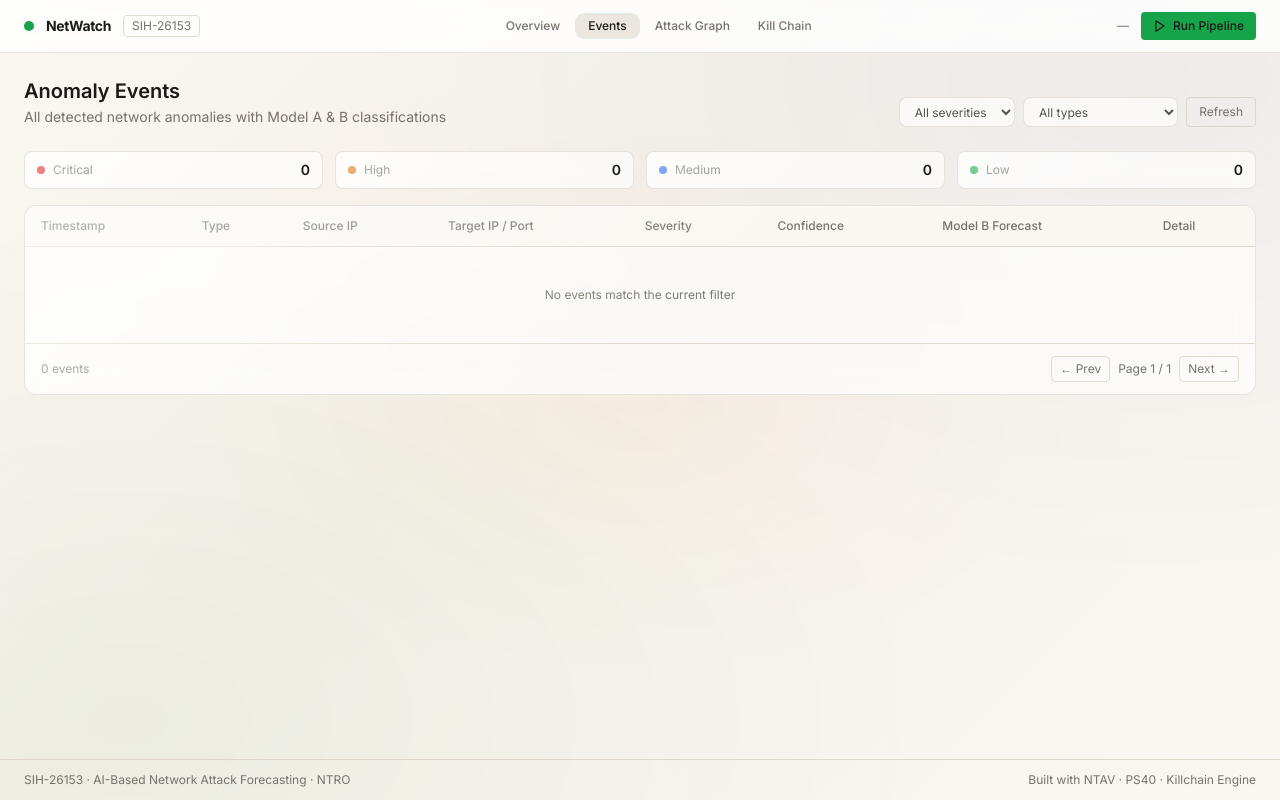
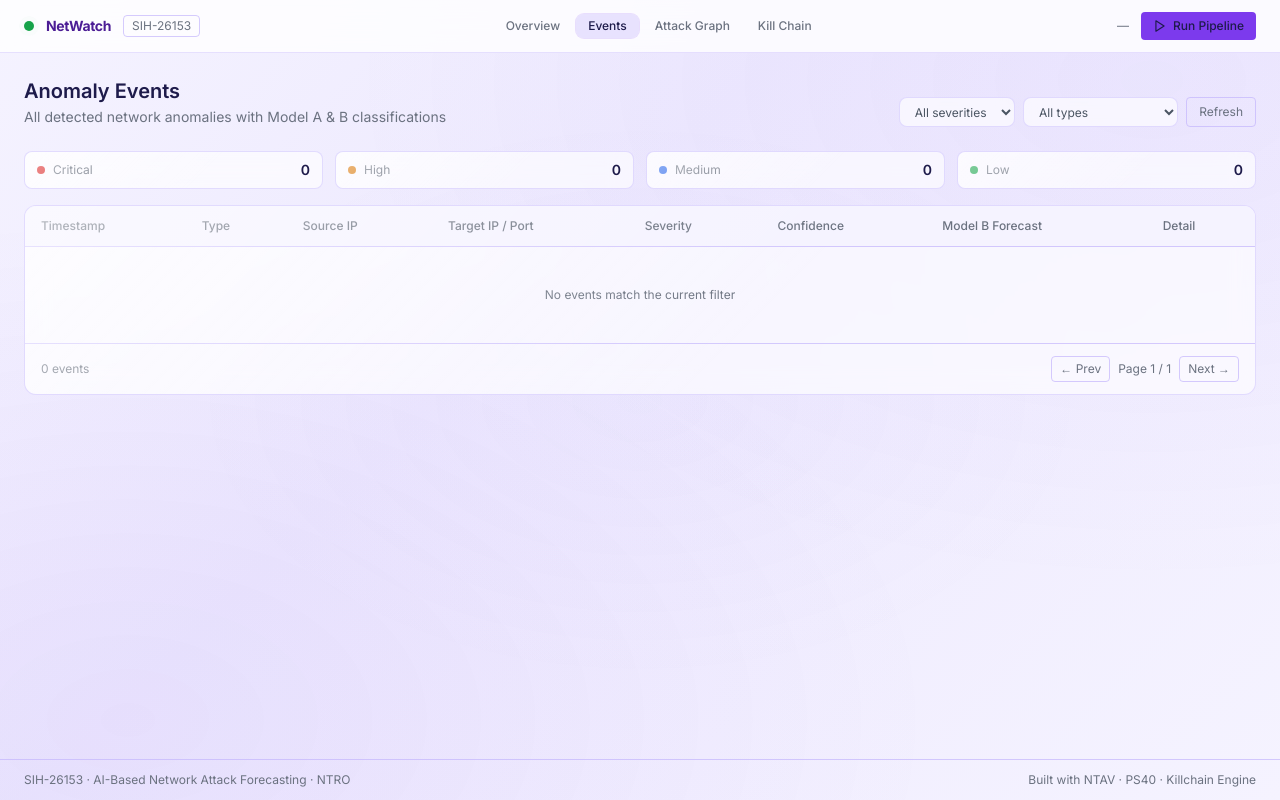
Before and after one commit to SabarishR08/SIH26153-AI-Network-Attack-Forecasting, a Flask app: page /events in a window 1280 px wide. Run offline with Flask 3, Linux system fonts and the light colour scheme; data that the repository does not hold is empty; some libraries are stand-ins or nearby versions.

Commit message:
style: switch to light purple color theme
- Lavender background (#f5f3ff) with purple gradient mesh
- Purple-tinted glassmorphic cards and borders
- Deep indigo text (#1e1b4b) for contrast
- Purple accent color (#7c3aed) throughout
- Updated scrollbars and hover effects to purple
- All 355 tests passing

🤖 Generated with Codebuff
Co-Authored-By: Codebuff <noreply@codebuff.com>

```diff
--- a/integration/static/css/main.css
+++ b/integration/static/css/main.css
@@ -7,9 +7,9 @@ body::before {
   inset: 0;
   z-index: -1;
   background:
-    radial-gradient(ellipse at 10% 90%, rgba(22,163,74,0.04) 0%, transparent 50%),
-    radial-gradient(ellipse at 90% 10%, rgba(37,99,235,0.04) 0%, transparent 50%),
-    radial-gradient(ellipse at 50% 50%, rgba(217,119,6,0.03) 0%, transparent 50%);
+    radial-gradient(ellipse at 10% 90%, rgba(124,58,237,0.06) 0%, transparent 50%),
+    radial-gradient(ellipse at 90% 10%, rgba(139,92,246,0.05) 0%, transparent 50%),
+    radial-gradient(ellipse at 50% 50%, rgba(167,139,250,0.04) 0%, transparent 50%);
   pointer-events: none;
 }
 
@@ -18,26 +18,26 @@ body::before {
   display: inline-block;
   padding: 0.25rem 0.75rem;
   border-radius: 0.5rem;
-  color: #78716c;
+  color: #6b7280;
   font-size: 0.75rem;
   font-weight: 500;
   transition: all 0.2s cubic-bezier(0.4, 0, 0.2, 1);
   text-decoration: none;
 }
 .nav-link:hover {
-  color: #292524;
-  background: rgba(214, 204, 189, 0.35);
+  color: #374151;
+  background: rgba(196, 181, 253, 0.25);
 }
 .nav-active {
-  color: #1c1917 !important;
-  background: rgba(214, 204, 189, 0.45);
-  box-shadow: 0 0 0 1px rgba(22,163,74,0.15);
+  color: #1e1b4b !important;
+  background: rgba(196, 181, 253, 0.35);
+  box-shadow: 0 0 0 1px rgba(124,58,237,0.15);
 }
 
 /* ── Stat cards ─────────────────────────────────────────── */
 .stat-card {
   background: rgba(255, 255, 255, 0.65);
-  border: 1px solid rgba(214, 204, 189, 0.5);
+  border: 1px solid rgba(196, 181, 253, 0.45);
   border-radius: 0.875rem;
   padding: 1.25rem;
   backdrop-filter: blur(12px);
@@ -85,7 +85,7 @@ body::before {
   background: rgba(255, 255, 255, 0.65) !important;
   backdrop-filter: blur(12px) !important;
   -webkit-backdrop-filter: blur(12px) !important;
-  border: 1px solid rgba(214, 204, 189, 0.5) !important;
+  border: 1px solid rgba(196, 181, 253, 0.45) !important;
   border-radius: 0.875rem;
   transition: all 0.25s cubic-bezier(0.4, 0, 0.2, 1);
   position: relative;
@@ -155,8 +155,8 @@ body::before {
 /* ── Filter selects ─────────────────────────────────────── */
 .filter-select {
   background: rgba(255, 255, 255, 0.65);
-  border: 1px solid rgba(214, 204, 189, 0.5);
-  color: #57534e;
+  border: 1px solid rgba(196, 181, 253, 0.45);
+  color: #4b5563;
   font-size: 0.75rem;
   padding: 0.35rem 0.7rem;
   border-radius: 0.5rem;
@@ -211,27 +211,27 @@ tbody tr:hover {
   pointer-events: none;
   position: fixed;
   background: rgba(255, 255, 255, 0.92);
-  border: 1px solid rgba(214, 204, 189, 0.5);
+  border: 1px solid rgba(196, 181, 253, 0.45);
   border-radius: 8px;
   padding: 8px 12px;
   font-size: 11px;
-  color: #1c1917;
+  color: #1e1b4b;
   z-index: 100;
   display: none;
   backdrop-filter: blur(12px);
   -webkit-backdrop-filter: blur(12px);
-  box-shadow: 0 8px 24px rgba(0, 0, 0, 0.08);
+  box-shadow: 0 8px 24px rgba(124,58,237,0.08);
 }
 
 /* ── Scrollbar ───────────────────────────────────────────── */
 ::-webkit-scrollbar { width: 6px; height: 6px; }
 ::-webkit-scrollbar-track { background: transparent; }
 ::-webkit-scrollbar-thumb {
-  background: rgba(214, 204, 189, 0.6);
+  background: rgba(196, 181, 253, 0.5);
   border-radius: 3px;
 }
 ::-webkit-scrollbar-thumb:hover {
-  background: rgba(168, 162, 158, 0.8);
+  background: rgba(139, 92, 246, 0.5);
 }
 
 /* ── Animations ─────────────────────────────────────────── */
@@ -265,13 +265,14 @@ tbody tr:hover {
   background: rgba(255, 255, 255, 0.5);
   backdrop-filter: blur(12px);
   -webkit-backdrop-filter: blur(12px);
-  border: 1px solid rgba(214, 204, 189, 0.4);
+  border: 1px solid rgba(196, 181, 253, 0.4);
 }
 
 /* ── Glow effect for accents ────────────────────────────── */
-.glow-green { box-shadow: 0 0 12px rgba(22,163,74,0.12); }
-.glow-blue  { box-shadow: 0 0 12px rgba(37,99,235,0.12); }
-.glow-red   { box-shadow: 0 0 12px rgba(220,38,38,0.12); }
+.glow-green  { box-shadow: 0 0 12px rgba(22,163,74,0.12); }
+.glow-blue   { box-shadow: 0 0 12px rgba(37,99,235,0.12); }
+.glow-red    { box-shadow: 0 0 12px rgba(220,38,38,0.12); }
+.glow-purple { box-shadow: 0 0 12px rgba(124,58,237,0.12); }
 
-/* ── Text color helpers for light theme ─────────────────── */
-.text-white { color: #1c1917 !important; }
+/* ── Text color helpers ─────────────────────────────────── */
+.text-white { color: #1e1b4b !important; }
--- a/integration/templates/base.html
+++ b/integration/templates/base.html
@@ -12,11 +12,11 @@
       theme: {
         extend: {
           colors: {
-            surface:  '#faf7f2',
+            surface:  '#f5f3ff',
             card:     'rgba(255, 255, 255, 0.7)',
-            border:   'rgba(214, 204, 189, 0.7)',
-            accent:   '#16a34a',
-            muted:    '#78716c',
+            border:   'rgba(196, 181, 253, 0.7)',
+            accent:   '#7c3aed',
+            muted:    '#6b7280',
             critical: '#dc2626',
             high:     '#d97706',
             medium:   '#2563eb',
@@ -38,17 +38,17 @@
   <link rel="stylesheet" href="{{ url_for('static', filename='css/main.css') }}" />
 </head>
 
-<body class="bg-surface text-stone-800 font-sans min-h-screen flex flex-col antialiased" style="background: linear-gradient(135deg, #faf7f2 0%, #f5f0e8 40%, #faf7f2 100%); background-attachment: fixed;">
+<body class="bg-surface text-stone-800 font-sans min-h-screen flex flex-col antialiased" style="background: linear-gradient(135deg, #f5f3ff 0%, #ede9fe 40%, #f5f3ff 100%); background-attachment: fixed;">
 
   <!-- ── Top nav ─────────────────────────────────────────── -->
-  <header class="border-b px-6 py-3 flex items-center justify-between sticky top-0 z-50" style="background: rgba(255,255,255,0.8); border-color: rgba(214,204,189,0.5); backdrop-filter: blur(16px); -webkit-backdrop-filter: blur(16px);">
+  <header class="border-b px-6 py-3 flex items-center justify-between sticky top-0 z-50" style="background: rgba(255,255,255,0.8); border-color: rgba(196,181,253,0.4); backdrop-filter: blur(16px); -webkit-backdrop-filter: blur(16px);">
     <div class="flex items-center gap-3">
       <!-- pulse dot -->
       <span class="relative flex h-2.5 w-2.5">
         <span class="animate-ping absolute inline-flex h-full w-full rounded-full bg-low opacity-75"></span>
         <span class="relative inline-flex rounded-full h-2.5 w-2.5 bg-low"></span>
       </span>
-      <a href="/" class="text-stone-900 font-bold tracking-tight text-sm">NetWatch</a>
+      <a href="/" class="font-bold tracking-tight text-sm" style="color:#4c1d95">NetWatch</a>
       <span class="text-muted text-xs px-2 py-0.5 rounded border border-border">SIH-26153</span>
     </div>
 
@@ -76,7 +76,7 @@
     <div class="flex items-start gap-3">
       <span id="toast-icon" class="mt-0.5 text-medium">⏳</span>
       <div>
-        <p id="toast-title" class="font-medium text-stone-900">Running pipeline…</p>
+        <p id="toast-title" class="font-medium text-gray-900">Running pipeline…</p>
         <p id="toast-body" class="text-muted text-xs mt-0.5">This may take 15–30 seconds.</p>
       </div>
       <button onclick="document.getElementById('pipeline-toast').classList.add('hidden')"
```
Also changed, not shown: other parts of integration/static/css/main.css (+14 -14 lines), frontend/public/static/css/main.css (+36 -35 lines).
